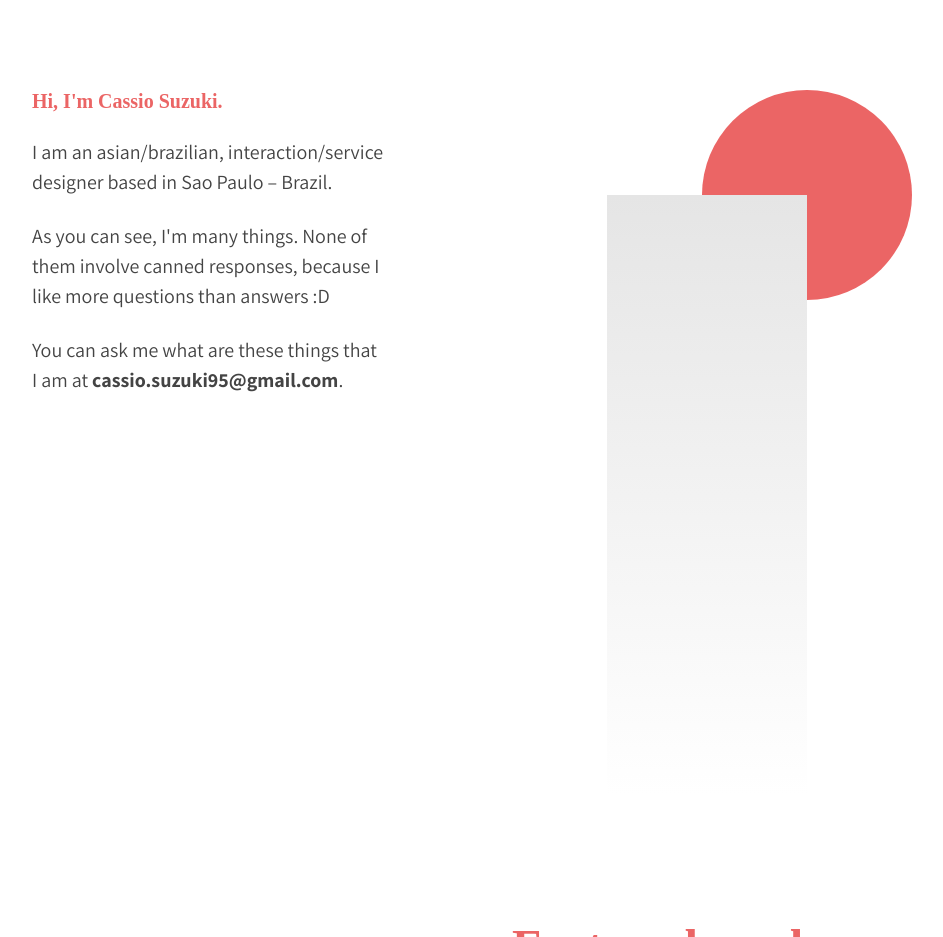
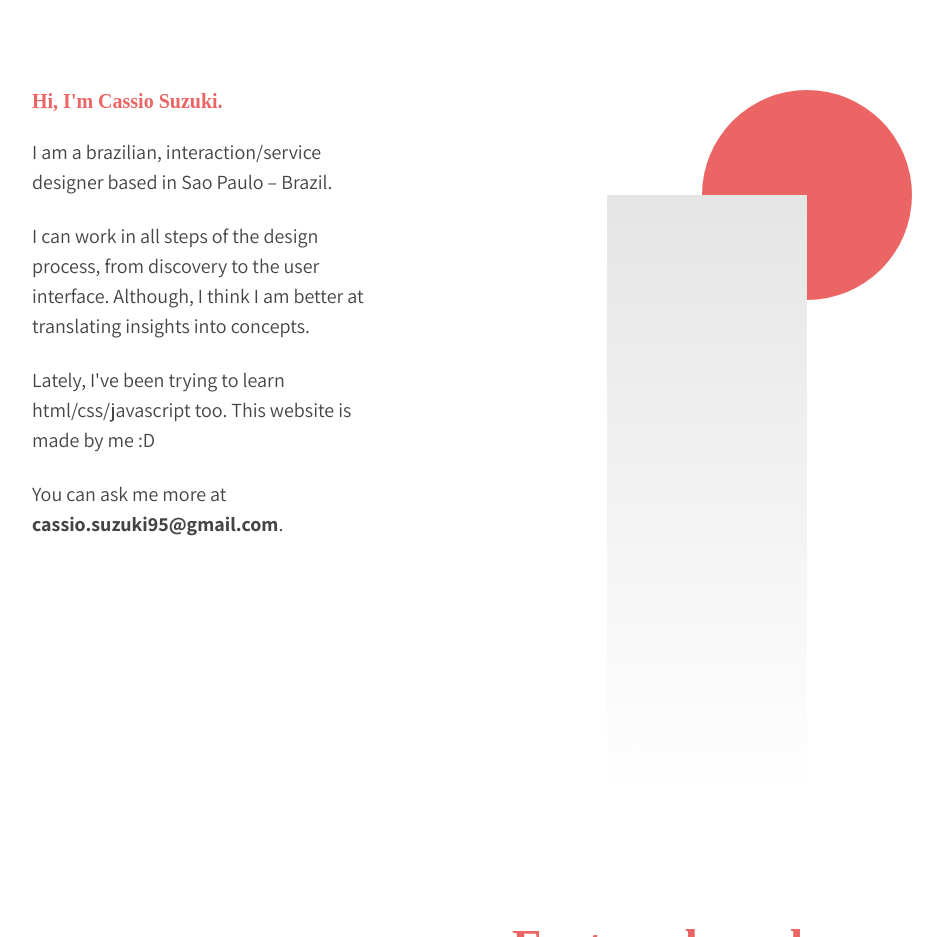
Before and after one commit to cksuzuki/cksuzuki.github.io, a plain HTML site: page index.html in a window 1280 px wide. Shown: the part 800-1737 px from the top of the page, without its empty margins (128-1071 px from the left). Drawn offline with Linux system fonts and the light colour scheme.

Commit message:
new description
i added a new 'about me' text :D

```diff
--- a/index.html
+++ b/index.html
@@ -44,9 +44,10 @@
     <section id="about-me">
         <div id="about-description">
             <h1>Hi, I'm Cassio Suzuki.</h1>
-            <p>I am an asian/brazilian, interaction/service designer based in Sao Paulo – Brazil.</p>
-            <p>As you can see, I'm many things. None of them involve canned responses, because I like more questions than answers :D</p>
-            <p>You can ask me what are these things that I am at <span>cassio.suzuki95@gmail.com</span>.</p>
+            <p>I am a brazilian, interaction/service designer based in Sao Paulo – Brazil.</p>
+            <p>I can work in all steps of the design process, from discovery to the user interface. Although, I think I am better at translating insights into concepts.</p>
+            <p>Lately, I've been trying to learn html/css/javascript too. This website is made by me :D</p>
+            <p>You can ask me more at <span>cassio.suzuki95@gmail.com</span>.</p>
         </div>
         <div id="about-illustration">
             <img src="images/index/about-illustration.svg" alt="">
```
Also changed, not shown: 1 other file.
